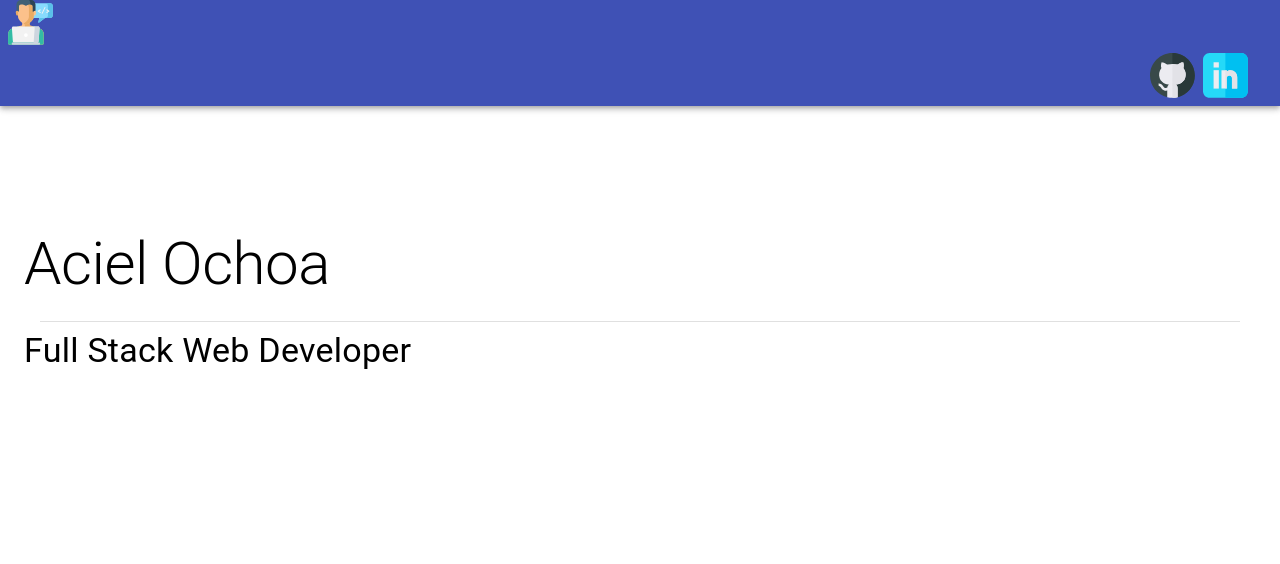
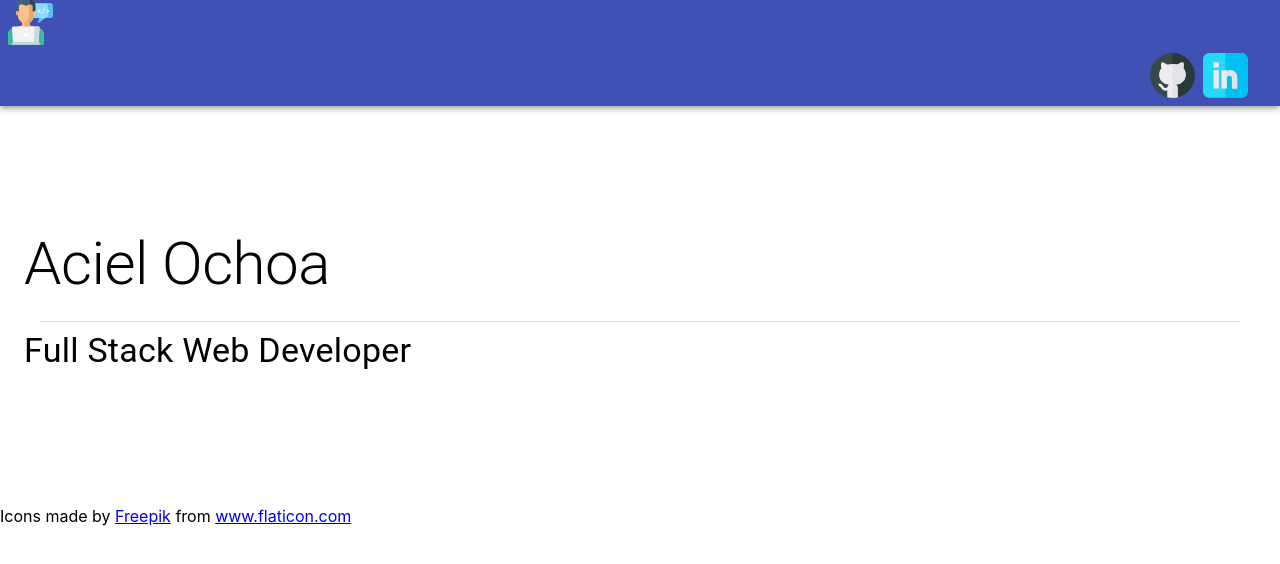
Before and after one commit to AceIsHuman/Aciel-Ochoa-Portfolio, a React (Create React App) app: page / in a window 1280 px wide. Shown: the top 564 px of the page. Built offline with nearby package versions, Linux system fonts and the light colour scheme.

Commit message:
add attribute for icons in footer

```diff
--- a/src/App.js
+++ b/src/App.js
@@ -2,6 +2,7 @@
 import { Container, Box } from '@material-ui/core';
 import NavBar from './components/NavBar';
 import Header from './components/Header';
+import Footer from './components/Footer';
 
 function App() {
   return (
@@ -10,6 +11,7 @@
       <Container>
         <Header />
       </Container>
+      <Footer />
     </Box>
   );
 }
--- /dev/null
+++ b/src/components/Footer.js
@@ -0,0 +1,11 @@
+import React from 'react';
+
+const Footer = () => {
+  return (
+    <>
+      Icons made by <a href="https://www.flaticon.com/authors/freepik" title="Freepik">Freepik</a> from <a href="https://www.flaticon.com/" title="Flaticon"> www.flaticon.com</a>
+    </>
+  )
+};
+
+export default Footer;
```
